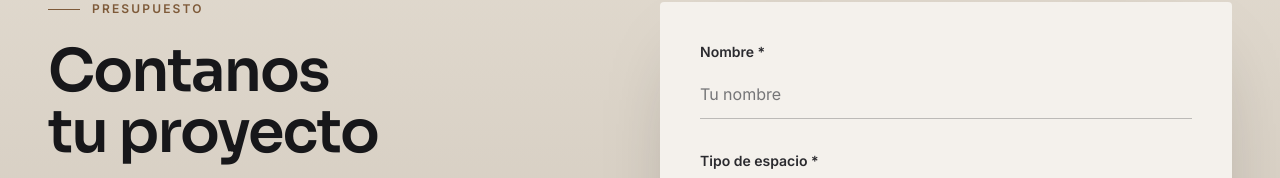
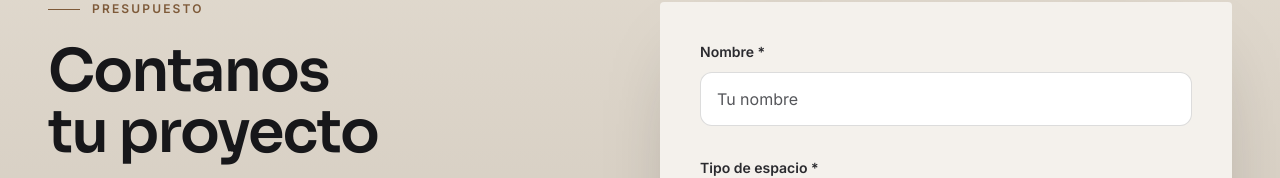
Before and after one commit to KratosNub777/RICHMONT, a Next.js app: page / in a window 1280 px wide. Shown: the part 6275-6453 px from the top of the page. Built offline with nearby package versions, Linux system fonts and the light colour scheme; no server answers.

Commit message:
Mejorar bordes, contraste y foco de los campos

```diff
--- a/components/Presupuesto.tsx
+++ b/components/Presupuesto.tsx
@@ -28,7 +28,7 @@ const medidas = [
 ] as const;
 
 const campo =
-  "mt-2 block w-full rounded-none border-0 border-b border-negro/25 bg-transparent px-0 py-3 text-base text-negro placeholder:text-carbon/80 transition-colors focus:border-negro focus:outline-none focus:ring-0 aria-[invalid=true]:border-[#9B2C1F]";
+  "mt-2.5 block min-h-13 w-full rounded-xl border border-negro/15 bg-white px-4 py-3.5 text-base text-negro placeholder:text-carbon transition-[border-color,box-shadow] hover:border-roble focus:border-roble-texto focus:outline-none focus:ring-3 focus:ring-roble/15 aria-[invalid=true]:border-[#9B2C1F] aria-[invalid=true]:focus:ring-[#9B2C1F]/15";
 const etiqueta = "block text-sm font-semibold text-grafito";
 
 export default function Presupuesto() {
```
